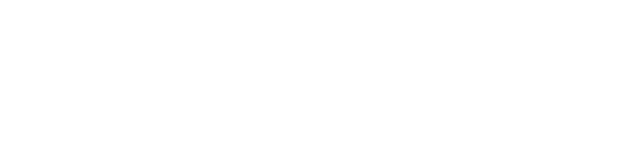
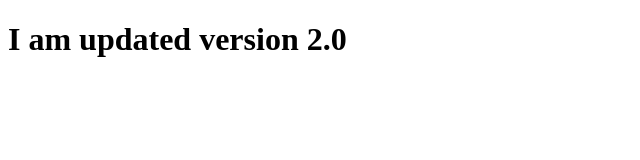
Before and after one commit to AkashGodase/GitTest, a plain HTML site: page index.html in a window 1280 px wide. Shown: the whole page, without its empty margins (0-640 px from the left). Drawn offline with Linux system fonts and the light colour scheme.

Commit message:
this is 2

```diff
--- a/index.html
+++ b/index.html
@@ -6,6 +6,7 @@
     <title>this is version 1</title>
 </head>
 <body>
+    <h1>I am updated version 2.0</h1>
 
 </body>
 </html>
```
